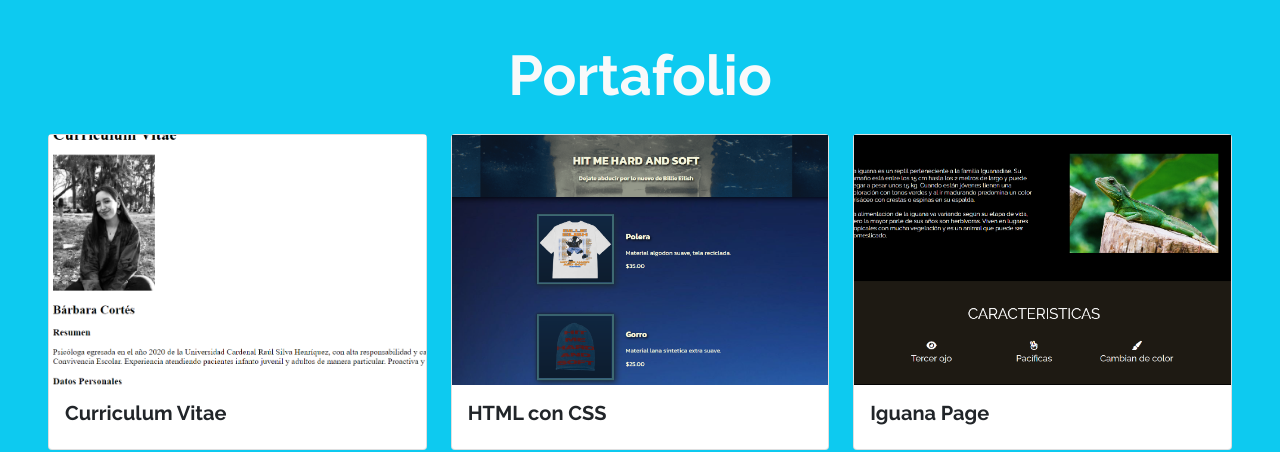
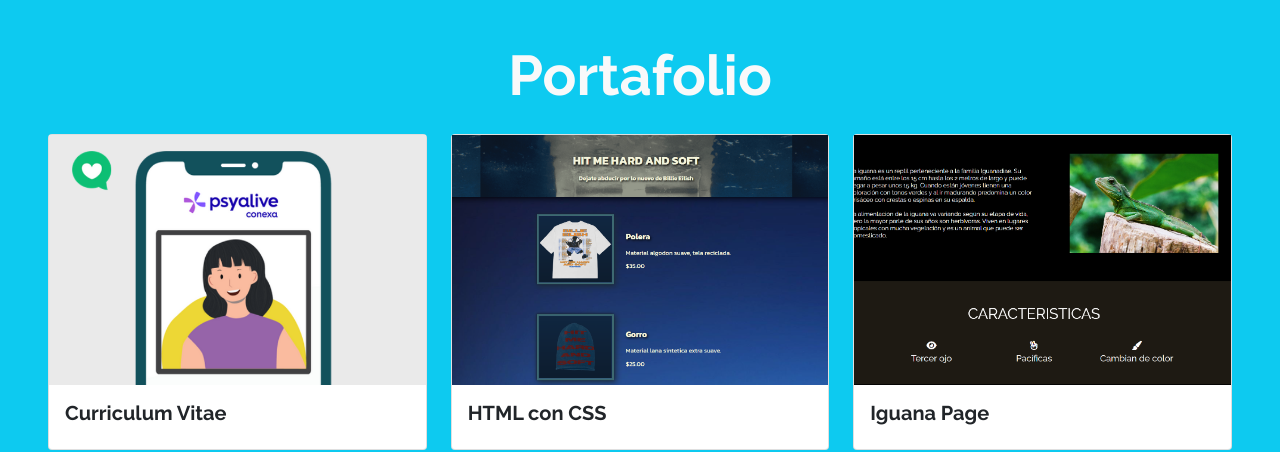
Before and after one commit to cgaetes/cgaetes-Barbara-483.github.io, a plain HTML site: page index.html in a window 1280 px wide. Shown: the part 1460-1912 px from the top of the page. Drawn offline with nearby package versions, Linux system fonts and the light colour scheme.

Commit message:
imagenes

```diff
--- a/index.html
+++ b/index.html
@@ -139,7 +139,7 @@
         <div class="row">
             <div class="col-12 col-sm-4 py-2">
                 <div class="card">
-                    <div class="image-top" style="background-image: url(assets/img/micv.PNG)"></div>
+                    <div class="image-top" style="background-image: url(./assets/img/Captura.PNG)"></div>
                     <div class="card-body">
                         <h5 class="card-title fw-bold">Curriculum Vitae</h5>
                         <p class="card-text">
```
